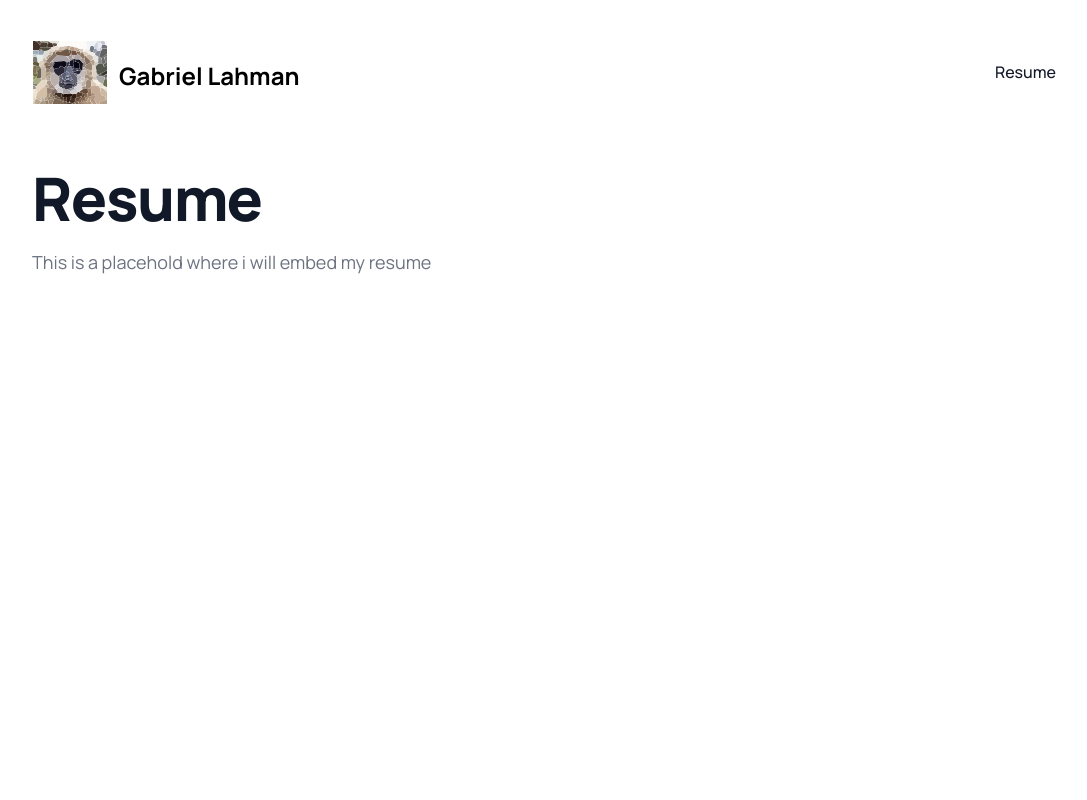
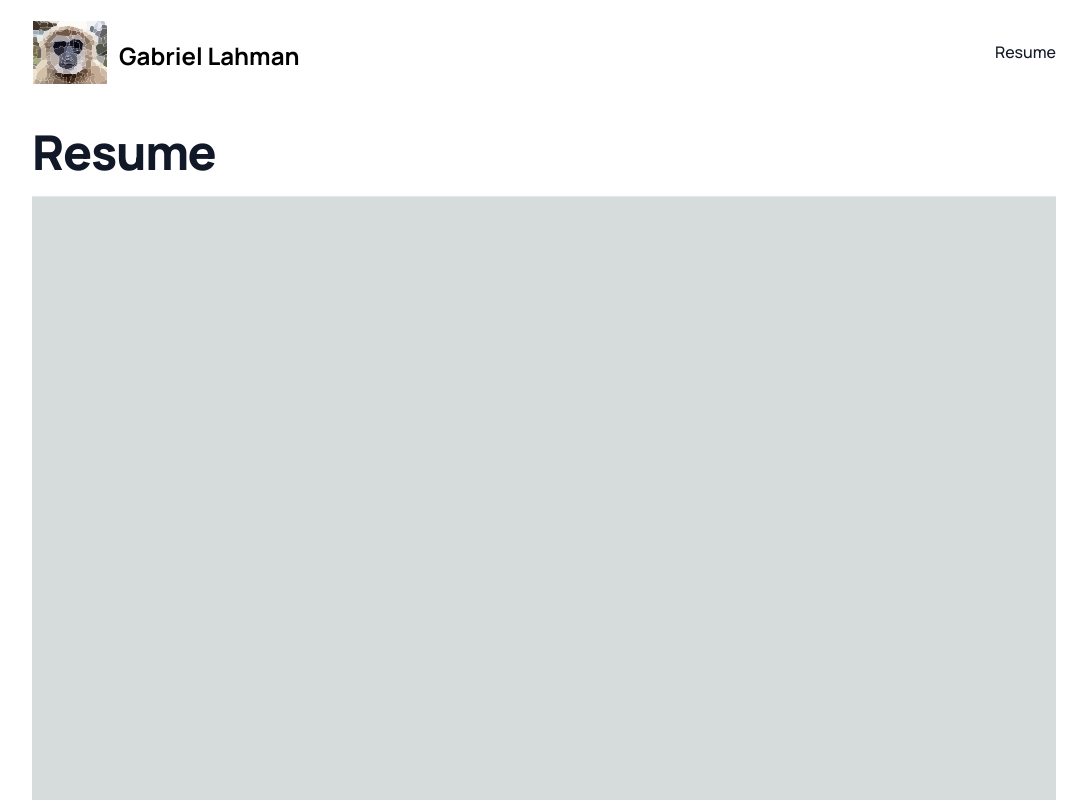
Before and after one commit to ebagl/its-gabriel, a Next.js app in the folder its-gabriel/: page /resume in a window 1280 px wide. Shown: the whole page, without its empty margins (96-1183 px from the left). Built offline with nearby package versions, Linux system fonts and the light colour scheme.

Commit message:
Add resume iframe

```diff
--- a/its-gabriel/src/app/layout.tsx
+++ b/its-gabriel/src/app/layout.tsx
@@ -34,7 +34,7 @@ export default function RootLayout({
         <Container>
           <div className="flex h-screen flex-col justify-between font-sans">
             <Header />
-            <main className="mb-auto">{children}</main>
+            <main className="mb-auto h-full w-full">{children}</main>
           </div>
         </Container>
         <Analytics />
--- a/its-gabriel/src/app/resume/page.tsx
+++ b/its-gabriel/src/app/resume/page.tsx
@@ -1,14 +1,12 @@
 export default function Resume() {
     return (
-        <div className="divide-y divide-gray-200 dark:divide-gray-700">
-            <div className="space-y-2 pb-8 pt-6 md:space-y-5">
-                <h1 className="text-3xl font-extrabold leading-9 tracking-tight text-gray-900 dark:text-gray-100 sm:text-4xl sm:leading-10 md:text-6xl md:leading-14">
+        <div className="flex flex-col h-full w-full divide-y divide-gray-200 dark:divide-gray-700">
+            <div className="space-y-2 pb-5 pt-6 md:space-y-5">
+                <h1 className="text-2xl font-extrabold leading-9 tracking-tight text-gray-900 dark:text-gray-100 sm:text-3xl sm:leading-10 md:text-5xl md:leading-14">
                     Resume
                 </h1>
-                <p className="text-lg leading-7 text-gray-500 dark:text-gray-400">
-                    This is a placehold where i will embed my resume
-                </p>
             </div>
+            <iframe src="/gabriel_lahman_resume.pdf" className="flex-grow" />
         </div>
     );
 }
--- a/its-gabriel/src/components/Header.tsx
+++ b/its-gabriel/src/components/Header.tsx
@@ -6,7 +6,7 @@ import Link from "next/link";
 
 const Header = () => {
     return (
-        <header className="flex items-center justify-between py-10">
+        <header className="flex items-center justify-between py-5">
             <div>
                 <Link href="/" aria-label={SiteConstants.header}>
                     <div className="flex items-center justify-between">
```
Also changed, not shown: 1 other file (tests, documents, lock files or other folders).
